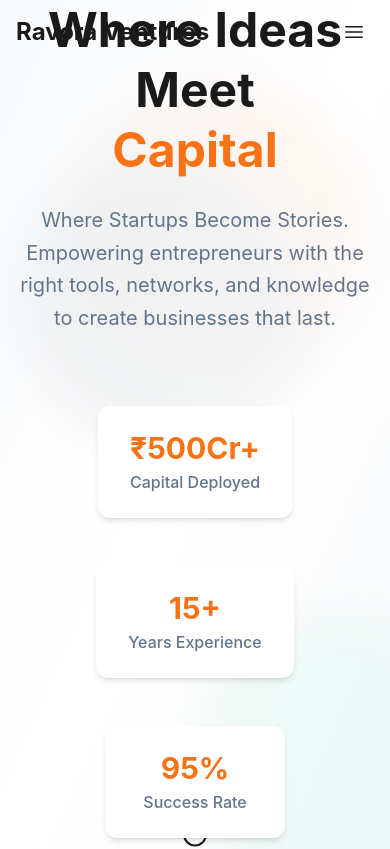
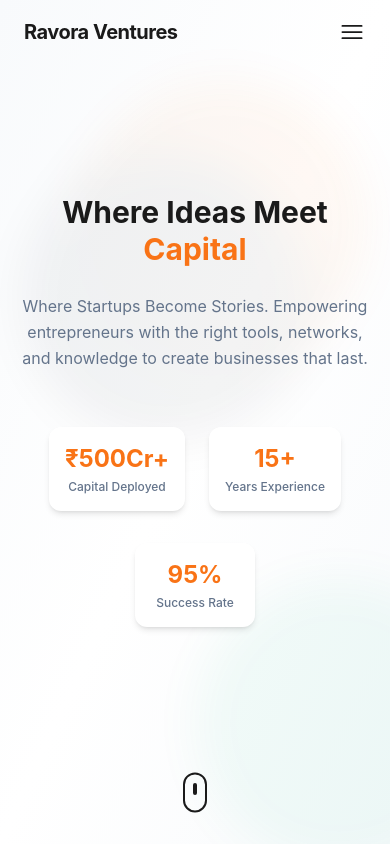
Before and after one commit to iAmTheBest4222/ravoraventures, a React (Create React App) app in the folder frontend/: page / in a window 390 px wide. Shown: the top 849 px of the page. Built offline with nearby package versions, Linux system fonts and the light colour scheme.

Commit message:
re-deploy

```diff
--- a/frontend/public/index.html
+++ b/frontend/public/index.html
@@ -24,7 +24,7 @@
       work correctly both with client-side routing and a non-root public URL.
       Learn how to configure a non-root public URL by running `npm run build`.
     -->
-    <title>React App</title>
+  <title>Ravora Ventures</title>
   </head>
   <body>
     <noscript>You need to enable JavaScript to run this app.</noscript>
--- a/frontend/src/components/common/Header.jsx
+++ b/frontend/src/components/common/Header.jsx
@@ -45,7 +45,8 @@ const Header = () => {
           <Link to="/" className="flex-shrink-0">
             <motion.div
               whileHover={{ scale: 1.05 }}
-              className="text-2xl font-bold text-charcoal"
+              className="text-xl sm:text-2xl md:text-3xl font-bold text-charcoal tracking-tight px-2 md:px-0"
+              style={{ wordBreak: 'break-word', lineHeight: 1.1 }}
             >
               Ravora Ventures
             </motion.div>
@@ -53,7 +54,7 @@ const Header = () => {
 
           {/* Desktop Navigation */}
           <div className="hidden md:block">
-            <div className="ml-10 flex items-baseline space-x-8">
+            <div className="ml-4 flex flex-wrap items-baseline gap-x-4 gap-y-2">
               {navigation.map((item) => (
                 <Link
                   key={item.name}
@@ -77,11 +78,12 @@ const Header = () => {
             <button
               onClick={() => setIsMenuOpen(!isMenuOpen)}
               className="text-charcoal hover:text-orange focus:outline-none focus:ring-2 focus:ring-orange focus:ring-offset-2 p-2"
+              aria-label="Toggle navigation menu"
             >
               {isMenuOpen ? (
-                <XMarkIcon className="h-6 w-6" />
+                <XMarkIcon className="h-7 w-7" />
               ) : (
-                <Bars3Icon className="h-6 w-6" />
+                <Bars3Icon className="h-7 w-7" />
               )}
             </button>
           </div>
@@ -97,7 +99,7 @@ const Header = () => {
               transition={{ duration: 0.3 }}
               className="md:hidden"
             >
-              <div className="px-2 pt-2 pb-3 space-y-1 sm:px-3 bg-white/95 backdrop-blur-md rounded-lg mt-2 shadow-lg">
+              <div className="px-2 pt-2 pb-3 space-y-1 sm:px-3 bg-white/95 backdrop-blur-md rounded-lg mt-2 shadow-lg w-full min-w-[180px]">
                 {navigation.map((item) => (
                   <Link
                     key={item.name}
--- a/frontend/src/pages/Home.jsx
+++ b/frontend/src/pages/Home.jsx
@@ -17,7 +17,7 @@ const Home = () => {
     <>
 
       {/* Hero Section */}
-      <section className="relative min-h-screen flex items-center justify-center bg-gradient-to-br from-light-gray via-white to-light-gray overflow-hidden">
+  <section className="relative min-h-screen flex items-center justify-center bg-gradient-to-br from-light-gray via-white to-light-gray overflow-hidden px-2 sm:px-4">
         {/* Background Pattern */}
         <div className="absolute inset-0 opacity-5">
           <div className="absolute top-20 left-20 w-72 h-72 bg-orange rounded-full mix-blend-multiply filter blur-xl animate-float"></div>
@@ -25,17 +25,17 @@ const Home = () => {
           <div className="absolute -bottom-8 left-1/2 w-72 h-72 bg-success-green rounded-full mix-blend-multiply filter blur-xl animate-float" style={{ animationDelay: '4s' }}></div>
         </div>
 
-        <div className="relative z-10 max-w-7xl mx-auto px-4 sm:px-6 lg:px-8 text-center">
+  <div className="relative z-10 max-w-7xl mx-auto px-2 sm:px-4 md:px-6 lg:px-8 text-center">
           <motion.div
             initial={{ opacity: 0, y: 30 }}
             animate={{ opacity: 1, y: 0 }}
             transition={{ duration: 0.8 }}
           >
-            <h1 className="text-5xl md:text-7xl font-bold text-charcoal mb-6 leading-tight">
+            <h1 className="text-3xl xs:text-4xl sm:text-5xl md:text-7xl font-bold text-charcoal mb-6 leading-tight break-words">
               Where Ideas Meet
               <span className="text-orange block">Capital</span>
             </h1>
-            <p className="text-xl md:text-2xl text-medium-gray mb-8 max-w-3xl mx-auto leading-relaxed">
+            <p className="text-base xs:text-lg sm:text-xl md:text-2xl text-medium-gray mb-8 max-w-3xl mx-auto leading-relaxed break-words">
               Where Startups Become Stories. Empowering entrepreneurs with the right tools,
               networks, and knowledge to create businesses that last.
             </p>
@@ -48,17 +48,17 @@ const Home = () => {
             initial={{ opacity: 0, y: 30 }}
             animate={{ opacity: 1, y: 0 }}
             transition={{ duration: 0.8, delay: 0.3 }}
-            className="flex flex-wrap justify-center items-center gap-8 max-w-3xl mx-auto py-8"
+            className="flex flex-wrap justify-center items-center gap-4 sm:gap-6 md:gap-8 max-w-3xl mx-auto py-4 sm:py-8"
           >
             {stats.map((stat, index) => (
               <div
                 key={index}
-                className="flex flex-col items-center justify-center bg-white rounded-xl shadow-md px-8 py-6 min-w-[180px] min-h-[100px] mx-2 my-2"
+                className="flex flex-col items-center justify-center bg-white rounded-xl shadow-md px-4 py-4 sm:px-6 sm:py-6 min-w-[120px] sm:min-w-[160px] md:min-w-[180px] min-h-[80px] sm:min-h-[100px] mx-1 my-2"
               >
-                <div className="text-3xl md:text-4xl font-bold text-orange mb-1 text-center">
+                <div className="text-2xl sm:text-3xl md:text-4xl font-bold text-orange mb-1 text-center">
                   {stat.number}
                 </div>
-                <div className="text-medium-gray text-base md:text-lg font-medium text-center">
+                <div className="text-medium-gray text-xs sm:text-base md:text-lg font-medium text-center">
                   {stat.label}
                 </div>
               </div>
```
Also changed, not shown: 1 other file (tests, documents, lock files or other folders).
